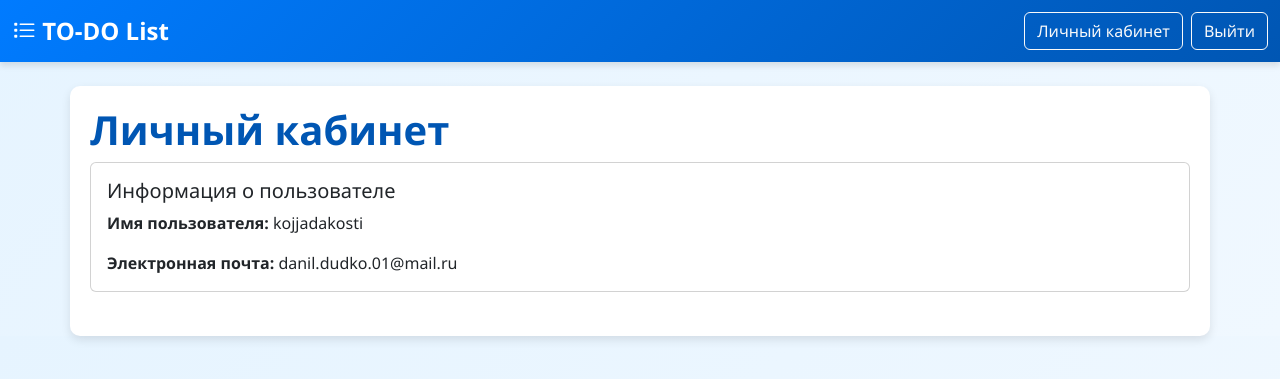
After one commit to kojjadakosti/TO-DO-LIST, a Django app: page /users/profile/ in a window 1280 px wide. The commit adds this page. Shown: the top 379 px of the page. Run offline with Django 4.2, Linux system fonts and the light colour scheme; a user stored in the database is signed in; some libraries are stand-ins or nearby versions.

Commit message:
версия 1.0

```diff
--- a/site_IAR/settings.py
+++ b/site_IAR/settings.py
@@ -15,7 +15,6 @@ from pathlib import Path
 # Build paths inside the project like this: BASE_DIR / 'subdir'.
 BASE_DIR = Path(__file__).resolve().parent.parent
 
-
 # Quick-start development settings - unsuitable for production
 # See https://docs.djangoproject.com/en/4.2/howto/deployment/checklist/
 
@@ -26,7 +25,6 @@ SECRET_KEY = 'django-insecure-h^vw&+k2^xfs5a%&s+_b@qpg7+o2a36e(qoh3dyp%rf1g@2#uh
 DEBUG = True
 
 ALLOWED_HOSTS = []
-
 
 # Application definition
 
@@ -72,7 +70,6 @@ TEMPLATES = [
 
 WSGI_APPLICATION = 'site_IAR.wsgi.application'
 
-
 # Database
 # https://docs.djangoproject.com/en/4.2/ref/settings/#databases
 
@@ -82,7 +79,6 @@ DATABASES = {
         'NAME': BASE_DIR / 'db.sqlite3',
     }
 }
-
 
 # Password validation
 # https://docs.djangoproject.com/en/4.2/ref/settings/#auth-password-validators
@@ -102,7 +98,6 @@ AUTH_PASSWORD_VALIDATORS = [
     },
 ]
 
-
 # Internationalization
 # https://docs.djangoproject.com/en/4.2/topics/i18n/
 
@@ -113,7 +108,6 @@ TIME_ZONE = 'UTC'
 USE_I18N = True
 
 USE_TZ = True
-
 
 # Static files (CSS, JavaScript, Images)
 # https://docs.djangoproject.com/en/4.2/howto/static-files/
--- a/static/css/styles.css
+++ b/static/css/styles.css
@@ -2,6 +2,46 @@
 body {
     background: linear-gradient(135deg, #e6f4ff, #f0f8ff);
     font-family: 'Segoe UI', Tahoma, Geneva, Verdana, sans-serif;
+}
+
+/* Стили для бейджей */
+.badge {
+    font-size: 0.9rem;
+    padding: 0.5em 0.75em;
+}
+
+.badge.bg-success {
+    background: linear-gradient(135deg, #28a745, #218838);
+}
+
+.badge.bg-warning {
+    background: linear-gradient(135deg, #ffc107, #e0a800);
+}
+
+/* Стили для кнопок */
+.btn-primary {
+    background: linear-gradient(135deg, #007bff, #0056b3);
+    border: none;
+    box-shadow: 0 4px 6px rgba(0, 0, 0, 0.1);
+}
+
+.btn-primary:hover {
+    background: linear-gradient(135deg, #0056b3, #003366);
+}
+
+/* Стили для контейнера */
+.container {
+    background: white;
+    border-radius: 10px;
+    box-shadow: 0 4px 10px rgba(0, 0, 0, 0.1);
+    padding: 20px;
+    margin-top: 20px;
+}
+
+/* Стили для заголовков */
+h1 {
+    color: #0056b3;
+    font-weight: bold;
 }
 
 /* Стили для шапки */
@@ -20,32 +60,6 @@ body {
     color: #cce7ff !important;
 }
 
-/* Стили для контейнера */
-.container {
-    background: white;
-    border-radius: 10px;
-    box-shadow: 0 4px 10px rgba(0, 0, 0, 0.1);
-    padding: 20px;
-    margin-top: 20px;
-}
-
-/* Стили для заголовков */
-h1 {
-    color: #0056b3;
-    font-weight: bold;
-}
-
-/* Стили для кнопок */
-.btn-primary {
-    background: linear-gradient(135deg, #007bff, #0056b3);
-    border: none;
-    box-shadow: 0 4px 6px rgba(0, 0, 0, 0.1);
-}
-
-.btn-primary:hover {
-    background: linear-gradient(135deg, #0056b3, #003366);
-}
-
 /* Стили для таблицы */
 .table {
     border-radius: 10px;
@@ -59,20 +73,6 @@ h1 {
 
 .table-hover tbody tr:hover {
     background-color: #e6f4ff;
-}
-
-/* Стили для бейджей */
-.badge {
-    font-size: 0.9rem;
-    padding: 0.5em 0.75em;
-}
-
-.badge.bg-success {
-    background: linear-gradient(135deg, #28a745, #218838);
-}
-
-.badge.bg-warning {
-    background: linear-gradient(135deg, #ffc107, #e0a800);
 }
 
 /* Кастомные стили для SweetAlert2 */
--- a/static/js/scripts.js
+++ b/static/js/scripts.js
@@ -1,24 +1,24 @@
 // Функция для подтверждения удаления задачи
 function confirmDelete(event) {
-    event.preventDefault(); // Отменяем стандартное поведение формы
-    const form = event.target; // Форма, которая вызвала событие
+    event.preventDefault();
+    const form = event.target;
 
     Swal.fire({
         title: 'Вы уверены?',
         text: "Вы не сможете отменить это действие!",
         icon: 'warning',
         showCancelButton: true,
-        confirmButtonColor: '#007bff', // Синий цвет кнопки подтверждения
-        cancelButtonColor: '#dc3545', // Красный цвет кнопки отмены
+        confirmButtonColor: '#007bff',
+        cancelButtonColor: '#dc3545',
         confirmButtonText: 'Да, удалить!',
         cancelButtonText: 'Отмена',
-        background: '#fff', // Белый фон модального окна
+        background: '#fff',
         customClass: {
-            popup: 'custom-swal-popup', // Класс для кастомного стиля
+            popup: 'custom-swal-popup',
         }
     }).then((result) => {
         if (result.isConfirmed) {
-            form.submit(); // Отправляем форму, если пользователь подтвердил
+            form.submit();
         }
     });
 }
--- a/tasks/models.py
+++ b/tasks/models.py
@@ -1,4 +1,5 @@
 from django.db import models
+
 
 class Task(models.Model):
     task_name = models.CharField(max_length=50)
--- a/tasks/templates/tasks/base.html
+++ b/tasks/templates/tasks/base.html
@@ -16,12 +16,27 @@
         <a class="navbar-brand" href="/">
             <i class="bi bi-list-task"></i> TO-DO List
         </a>
+        {% if user.is_authenticated %}
+            <div class="d-flex">
+                <a href="{% url 'users:profile' %}" class="btn btn-outline-light me-2">
+                    Личный кабинет
+                </a>
+                <form action="{% url 'users:logout' %}" method="post">
+                    {% csrf_token %}
+                    <button type="submit" class="btn btn-outline-light">
+                        Выйти
+                    </button>
+                </form>
+            </div>
+        {% endif %}
     </div>
 </nav>
+
 <div class="container mt-4">
     {% block content %}
     {% endblock %}
 </div>
+
 <script src="https://cdn.jsdelivr.net/npm/bootstrap@5.3.0/dist/js/bootstrap.bundle.min.js"></script>
 <script src="https://cdn.jsdelivr.net/npm/sweetalert2@11"></script>
 <script src="{% static 'js/scripts.js' %}"></script>
--- a/users/models.py
+++ b/users/models.py
@@ -1,5 +1,5 @@
 from django.contrib.auth.models import AbstractUser
-from django.db import models
+
 
 class User(AbstractUser):
     pass
--- /dev/null
+++ b/users/templates/users/profile.html
@@ -0,0 +1,17 @@
+{% extends 'tasks/base.html' %}
+
+{% block content %}
+    <h1>Личный кабинет</h1>
+
+    <div class="card mb-4">
+        <div class="card-body">
+            <h5 class="card-title">Информация о пользователе</h5>
+            <p class="card-text">
+                <strong>Имя пользователя:</strong> {{ user.username }}
+            </p>
+            <p class="card-text">
+                <strong>Электронная почта:</strong> {{ user.email }}
+            </p>
+        </div>
+    </div>
+{% endblock %}
--- a/users/urls.py
+++ b/users/urls.py
@@ -1,9 +1,11 @@
 from django.urls import path
 
-from users.views import registration, login
+from users.views import registration, login, logout, profile
 
 app_name = 'users'
 urlpatterns = [
     path('registration/', registration, name='registration'),
-    path('login/', login, name='login')
+    path('login/', login, name='login'),
+    path('logout/', logout, name='logout'),
+    path('profile/', profile, name='profile'),
 ]
--- a/users/views.py
+++ b/users/views.py
@@ -1,4 +1,5 @@
 from django.contrib import messages, auth
+from django.contrib.auth.decorators import login_required
 from django.http import HttpResponseRedirect
 from django.shortcuts import render
 from django.urls import reverse
@@ -33,3 +34,13 @@ def login(request):
         form = UserLoginForm()
     context = {'form': form}
     return render(request, 'users/login.html', context)
+
+
+def logout(request):
+    auth.logout(request)
+    return HttpResponseRedirect(reverse('index'))
+
+
+@login_required(login_url='/users/login/')
+def profile(request):
+    return render(request, 'users/profile.html')
```
Also changed, not shown: tasks/forms.py (+4 -5 lines), tasks/templates/tasks/create.html (+9 -3 lines), tasks/templates/tasks/details.html (+13 -2 lines), tasks/templates/tasks/list.html (+9 -4 lines), tasks/templates/tasks/update.html (+17 -5 lines), tasks/views.py (+6 -4 lines), users/forms.py (+5 -6 lines), users/templates/users/login.html (+20 -10 lines), users/templates/users/registration.html (+26 -7 lines), db.sqlite3.
